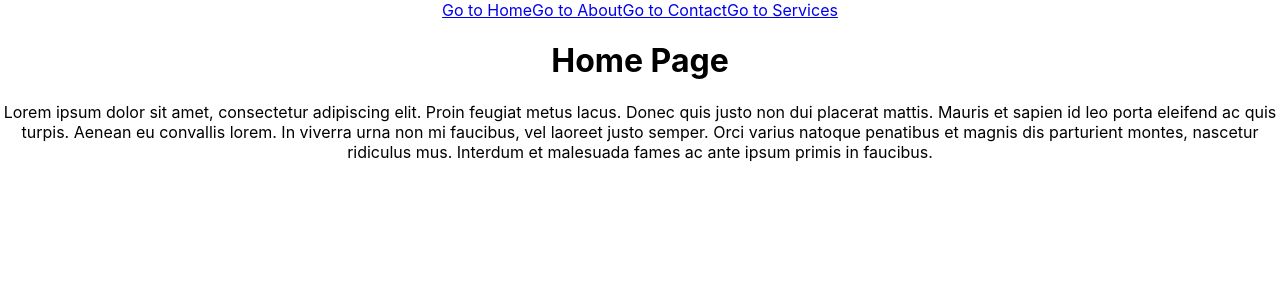
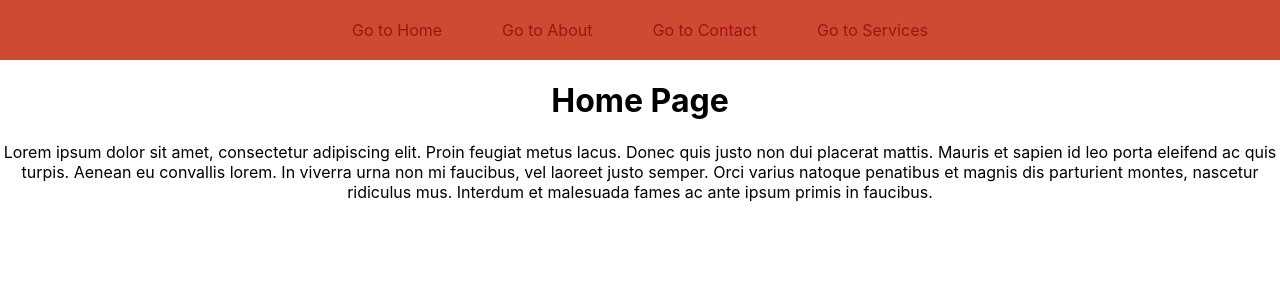
Before and after one commit to immanueltofuah/react-routing, a React (Create React App) app: page / in a window 1280 px wide. Shown: the top 300 px of the page. Built offline with nearby package versions, Linux system fonts and the light colour scheme.

Commit message:
added classname tabs to links

```diff
--- a/src/App.css
+++ b/src/App.css
@@ -23,16 +23,17 @@
   font-size: calc(10px + 2vmin);
   color: white;
 }
-
-.App-link {
-  color: #61dafb;
+.tabs {
+  color: rgb(165, 17, 17);
+  text-decoration: none;
+  padding: 20px 30px;
 }
 
-@keyframes App-logo-spin {
-  from {
-    transform: rotate(0deg);
-  }
-  to {
-    transform: rotate(360deg);
-  }
+.tabs:hover {
+  background-color: rgb(68, 5, 0);
 }
+.hit {
+  background-color: rgb(206, 74, 50);
+  /* height: 10vh; */
+  padding: 20px;
+}
--- a/src/Pages/Router.js
+++ b/src/Pages/Router.js
@@ -9,10 +9,12 @@ import ServiceDetails from "./ServiceDetails";
 function Router() {
   return (
     <BrowserRouter>
-      <Link to="/">Go to Home</Link>
-      <Link to="/About">Go to About</Link>
-      <Link to="/Contact">Go to Contact</Link>
-      <Link to="/Services">Go to Services</Link>
+     <div className="hit">
+     <Link className="tabs" to="/">Go to Home</Link>
+      <Link className="tabs"to="/About">Go to About</Link>
+      <Link className="tabs" to="/Contact">Go to Contact</Link>
+      <Link className="tabs" to="/Services">Go to Services</Link>
+     </div>
 
       <Route exact path="/" component={Home} />
       <Route path="/About" component={About} />
```
